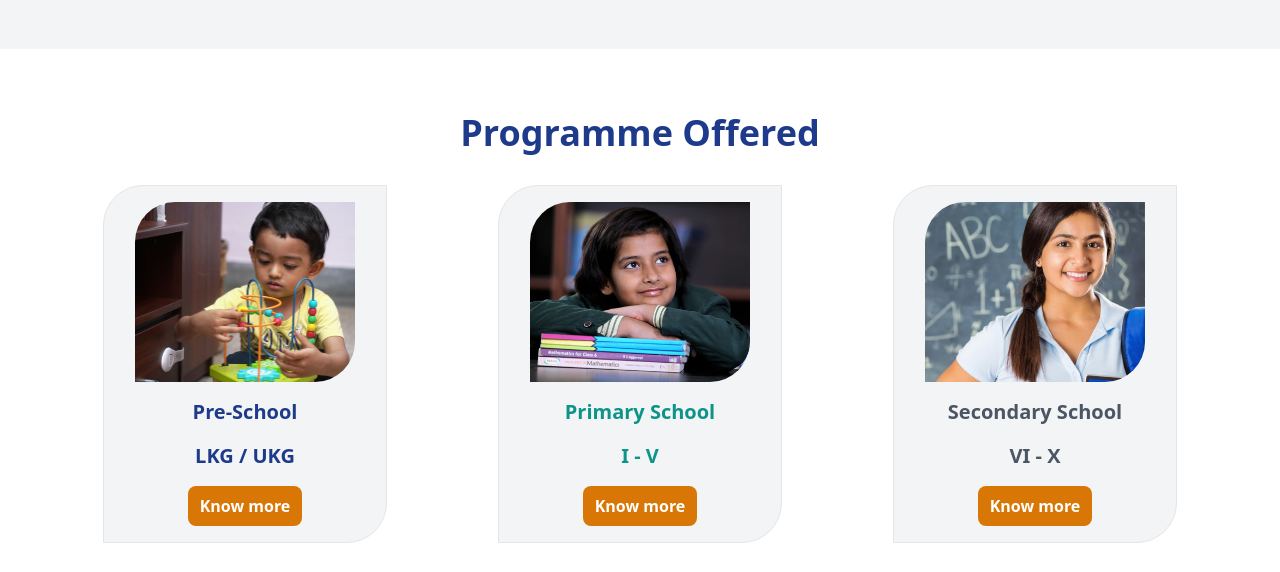
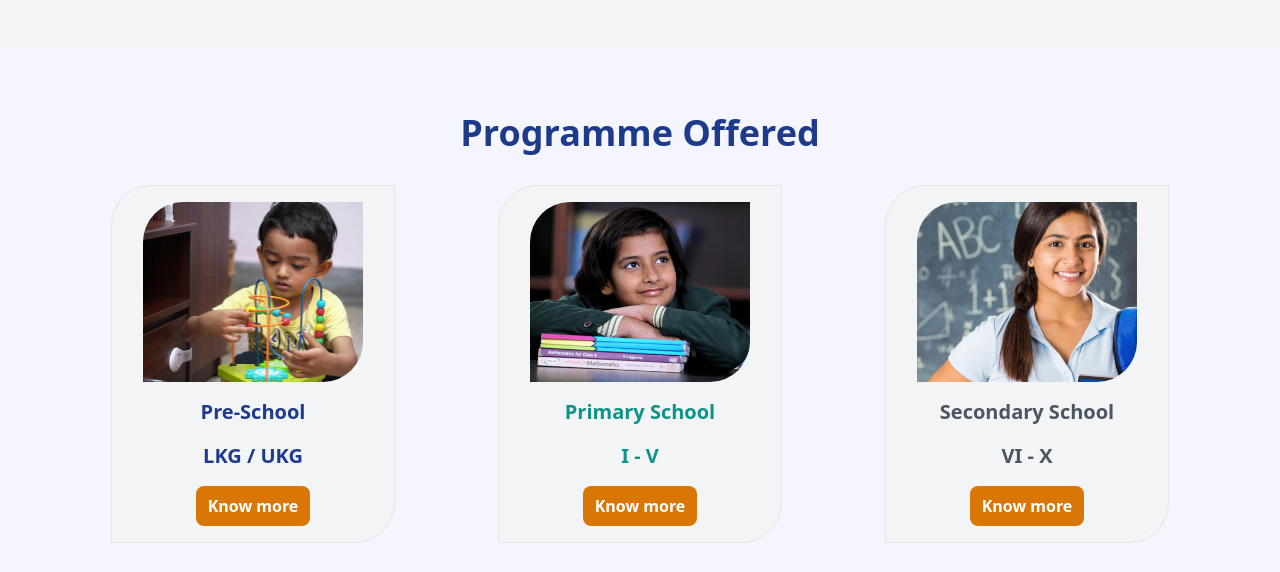
Before and after one commit to Ajoy-paul11/MS_International_School, a React (Vite) app: page / in a window 1280 px wide. Shown: the part 1566-2138 px from the top of the page. Built offline with nearby package versions, Linux system fonts and the light colour scheme.

Commit message:
Update HeroSection and Programs components for improved styling and layout.

```diff
--- a/src/components/HeroSection.jsx
+++ b/src/components/HeroSection.jsx
@@ -32,7 +32,6 @@ function HeroSection() {
   }, []);
 
   return (
-    // bg-gradient-to-r from-[#0D9488] to-[#0891B2]
 
     <div className=" relative animate-gradient bg-[length:400%_400%] overflow-hidden font-inter">
       <style>{`
--- a/src/components/Programs.jsx
+++ b/src/components/Programs.jsx
@@ -6,7 +6,7 @@ import secondarySchool from "../assets/secondary-student.jpg";
 
 function Programs() {
   return (
-    <div className=" p-4 my-4">
+    <div className=" p-8  bg-[#f4f5ff]">
       <h2 className=" text-[#1E3A8A] text-3xl lg:text-4xl text-center font-bold p-4 my-4">
         {" "}
         Programme Offered
```
